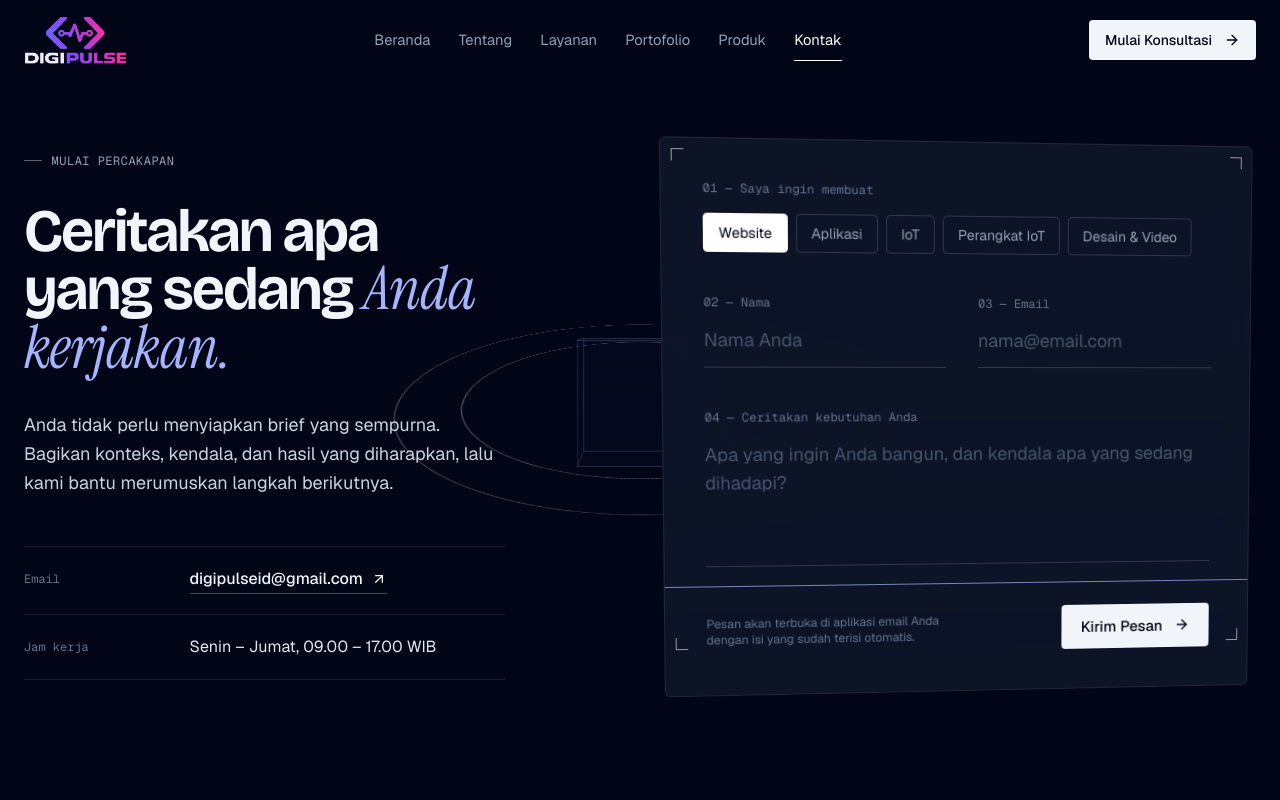
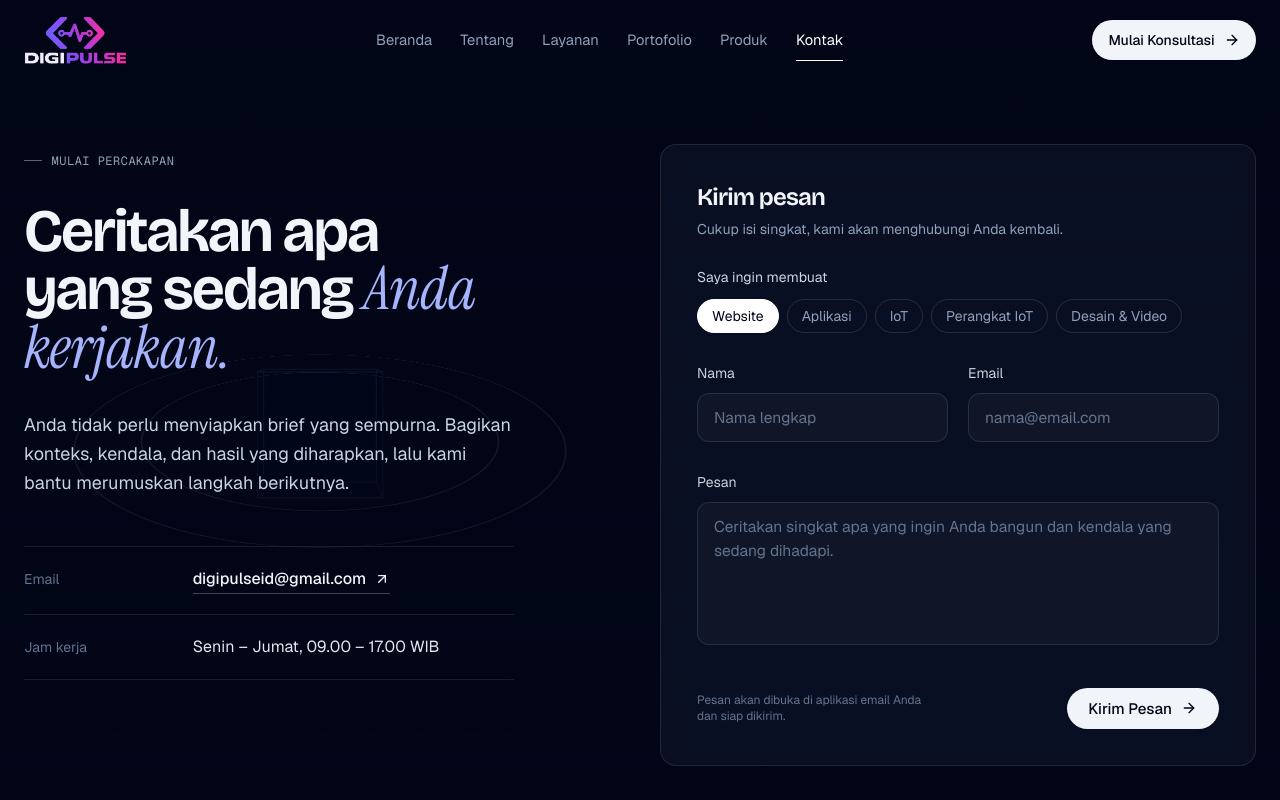
Before and after one commit to digipulse26/digipulse, a React (Vite) app: page /kontak in a window 1280 px wide. Shown: the top 800 px of the page. Built offline with nearby package versions, Linux system fonts and the light colour scheme.

Commit message:
Soften buttons and simplify contact form

```diff
--- a/src/components/Navbar.jsx
+++ b/src/components/Navbar.jsx
@@ -58,8 +58,8 @@ export default function Navbar() {
 
         <div className="flex items-center gap-3">
           <Link to="/kontak" className="btn btn-primary hidden sm:inline-flex !py-2.5 !px-4 !text-sm">Mulai Konsultasi <ArrowRight className="w-4 h-4" /></Link>
-          <button className="lg:hidden h-10 px-3 mono text-xs uppercase tracking-wider border rule rounded" onClick={() => setOpen(!open)} aria-label={open ? 'Tutup menu' : 'Buka menu'} aria-expanded={open}>
-            {open ? 'Tutup' : 'Menu'}
+          <button className="lg:hidden h-10 px-4 text-sm border rule rounded-full hover:border-white/30 transition-colors" onClick={() => setOpen(!open)} aria-label={open ? 'Tutup menu' : 'Buka menu'} aria-expanded={open}>
+            {open ? "Tutup" : "Menu"}
           </button>
         </div>
       </div>
--- a/src/index.css
+++ b/src/index.css
@@ -65,13 +65,20 @@ h1, h2, h3, .display { font-family: 'Bricolage Grotesque', 'Geist', system-ui, s
   .label .n { color: rgb(var(--primary-soft)); }
   .mono { font-family: 'Geist Mono', ui-monospace, monospace; }
 
-  .btn { display: inline-flex; align-items: center; gap: .75rem; padding: .9rem 1.25rem; border-radius: 4px; font-weight: 500; font-size: .95rem; line-height: 1; transition: background .2s, color .2s, border-color .2s; }
-  .btn svg { transition: transform .25s ease; }
+  /* Tombol: bentuk kapsul lembut, isian warna meluncur halus saat disorot */
+  .btn { position: relative; isolation: isolate; overflow: hidden; display: inline-flex; align-items: center; gap: .6rem; padding: .8rem 1.35rem; border-radius: 999px; font-weight: 500; font-size: .95rem; line-height: 1; letter-spacing: -0.005em; transition: color .35s ease, border-color .35s ease, transform .2s ease; }
+  .btn::before { content: ''; position: absolute; inset: 0; z-index: -1; border-radius: inherit; transform: translateY(101%); transition: transform .45s cubic-bezier(.2,.8,.2,1); }
+  .btn:hover::before { transform: translateY(0); }
+  .btn:active { transform: scale(.98); }
+  .btn svg { transition: transform .35s cubic-bezier(.2,.8,.2,1); }
   .btn:hover svg { transform: translateX(3px); }
   .btn-primary { background: rgb(var(--foreground)); color: rgb(var(--background)); }
-  .btn-primary:hover { background: rgb(var(--primary)); color: #fff; }
-  .btn-ghost { border: 1px solid rgb(255 255 255 / .18); color: rgb(var(--foreground)); }
-  .btn-ghost:hover { border-color: rgb(var(--foreground)); }
+  .btn-primary::before { background: rgb(var(--primary)); }
+  .btn-primary:hover { color: #fff; }
+  .btn-ghost { border: 1px solid rgb(255 255 255 / .16); color: rgb(var(--foreground)); }
+  .btn-ghost::before { background: rgb(255 255 255 / .07); }
+  .btn-ghost:hover { border-color: rgb(255 255 255 / .3); }
+  .btn:focus-visible { outline: 2px solid rgb(var(--primary-soft)); outline-offset: 3px; }
   .link { display: inline-flex; align-items: center; gap: .5rem; font-weight: 500; border-bottom: 1px solid rgb(255 255 255 / .25); padding-bottom: 2px; transition: border-color .2s, color .2s; }
   .link:hover { border-color: rgb(var(--primary-soft)); color: rgb(var(--primary-soft)); }
   .link svg { transition: transform .25s; }
--- a/src/pages/Contact.jsx
+++ b/src/pages/Contact.jsx
@@ -1,11 +1,11 @@
 import React, { useState } from 'react';
 import { ArrowRight, ArrowUpRight } from 'lucide-react';
 import { EMAIL } from '../data';
-import { Tilt, Label } from '../components/fx';
+import { Label } from '../components/fx';
 import { VRStage } from './Portfolio';
 
 const kinds = ['Website', 'Aplikasi', 'IoT', 'Perangkat IoT', 'Desain & Video'];
-const input = 'w-full bg-transparent border-0 border-b border-white/15 px-0 py-3 text-lg text-white placeholder:text-slate-600 focus:border-primary-soft focus:outline-none focus:ring-0 transition-colors';
+const field = 'mt-2 w-full rounded-xl bg-white/[0.03] border border-white/10 px-4 py-3 text-[0.97rem] text-white placeholder:text-slate-500 transition-colors hover:border-white/20 focus:border-primary-soft/70 focus:bg-white/[0.05] focus:outline-none';
 
 export default function Contact() {
   const [kind, setKind] = useState('Website');
@@ -18,46 +18,55 @@ export default function Contact() {
   };
   return (
     <section className="relative overflow-hidden min-h-screen pt-36 pb-24">
-      <VRStage className="absolute inset-0 opacity-50" />
-      <div className="absolute inset-0 bg-gradient-to-b from-background/60 via-background/30 to-background pointer-events-none" />
-      <div className="relative max-w-7xl mx-auto px-6 grid lg:grid-cols-12 gap-14">
+      <VRStage className="absolute inset-0 lg:right-1/2 opacity-20" />
+      <div className="absolute inset-0 bg-gradient-to-b from-background/70 via-background/40 to-background pointer-events-none" />
+      <div className="relative max-w-7xl mx-auto px-6 grid lg:grid-cols-12 gap-14 lg:gap-10">
         <div className="lg:col-span-5">
           <Label className="page-enter">Mulai percakapan</Label>
           <h1 className="mt-8 text-[2.75rem] sm:text-6xl leading-[0.98] page-enter" style={{ animationDelay: '80ms' }}>Ceritakan apa yang sedang <span className="serif">Anda kerjakan.</span></h1>
           <p className="mt-8 text-lg text-slate-300 leading-relaxed page-enter" style={{ animationDelay: '160ms' }}>Anda tidak perlu menyiapkan brief yang sempurna. Bagikan konteks, kendala, dan hasil yang diharapkan, lalu kami bantu merumuskan langkah berikutnya.</p>
           <dl className="mt-12 border-t rule page-enter" style={{ animationDelay: '240ms' }}>
             <div className="py-5 border-b rule grid grid-cols-3 gap-4">
-              <dt className="mono text-xs text-slate-500 pt-1">Email</dt>
+              <dt className="text-sm text-slate-500 pt-0.5">Email</dt>
               <dd className="col-span-2"><a href={`mailto:${EMAIL}`} className="link">{EMAIL} <ArrowUpRight className="w-4 h-4" /></a></dd>
             </div>
             <div className="py-5 border-b rule grid grid-cols-3 gap-4">
-              <dt className="mono text-xs text-slate-500 pt-1">Jam kerja</dt>
+              <dt className="text-sm text-slate-500 pt-0.5">Jam kerja</dt>
               <dd className="col-span-2 text-slate-200">Senin – Jumat, 09.00 – 17.00 WIB</dd>
             </div>
           </dl>
         </div>
 
-        <div className="lg:col-span-6 lg:col-start-7 scene">
-          <Tilt max={4} className="page-enter rounded-[6px]">
-            <form onSubmit={submit} className="relative panel bg-secondary/80 backdrop-blur-md p-7 md:p-10 scan space-y-9">
-              <i className="hud tl" /><i className="hud tr" /><i className="hud bl" /><i className="hud br" />
-              <fieldset className="depth-1">
-                <legend className="mono text-xs text-slate-500 mb-4">01 — Saya ingin membuat</legend>
-                <div className="flex flex-wrap gap-2">
-                  {kinds.map((k) => <button type="button" key={k} onClick={() => setKind(k)} aria-pressed={kind === k} className={`px-3.5 py-2 rounded-[4px] text-sm border transition-colors ${kind === k ? 'bg-white text-slate-950 border-white' : 'border-white/15 text-slate-400 hover:text-white hover:border-white/40'}`}>{k}</button>)}
-                </div>
-              </fieldset>
-              <div className="grid sm:grid-cols-2 gap-8 depth-1">
-                <label className="block"><span className="mono text-xs text-slate-500">02 — Nama</span><input required value={f.name} onChange={set('name')} className={input} placeholder="Nama Anda" /></label>
-                <label className="block"><span className="mono text-xs text-slate-500">03 — Email</span><input required type="email" value={f.email} onChange={set('email')} className={input} placeholder="nama@email.com" /></label>
+        <div className="lg:col-span-6 lg:col-start-7 page-enter" style={{ animationDelay: '200ms' }}>
+          <form onSubmit={submit} className="rounded-2xl border border-white/10 bg-secondary/60 backdrop-blur-sm p-6 sm:p-9 space-y-7">
+            <div>
+              <h2 className="text-2xl">Kirim pesan</h2>
+              <p className="mt-1.5 text-sm text-slate-400">Cukup isi singkat, kami akan menghubungi Anda kembali.</p>
+            </div>
+
+            <fieldset>
+              <legend className="text-sm text-slate-300">Saya ingin membuat</legend>
+              <div className="mt-3 flex flex-wrap gap-2">
+                {kinds.map((k) => (
+                  <button type="button" key={k} onClick={() => setKind(k)} aria-pressed={kind === k}
+                    className={`px-3.5 py-1.5 rounded-full text-sm border transition-colors duration-200 ${kind === k ? 'bg-white text-slate-950 border-white' : 'border-white/12 text-slate-400 hover:text-white hover:border-white/30'}`}>
+                    {k}
+                  </button>
+                ))}
               </div>
-              <label className="block depth-1"><span className="mono text-xs text-slate-500">04 — Ceritakan kebutuhan Anda</span><textarea required rows={4} value={f.msg} onChange={set('msg')} className={`${input} resize-none`} placeholder="Apa yang ingin Anda bangun, dan kendala apa yang sedang dihadapi?" /></label>
-              <div className="flex flex-col sm:flex-row sm:items-center justify-between gap-4 depth-2">
-                <p className="text-xs text-slate-500 max-w-[16rem]">Pesan akan terbuka di aplikasi email Anda dengan isi yang sudah terisi otomatis.</p>
-                <button type="submit" className="btn btn-primary justify-between shrink-0 whitespace-nowrap">Kirim Pesan <ArrowRight className="w-4 h-4" /></button>
-              </div>
-            </form>
-          </Tilt>
+            </fieldset>
+
+            <div className="grid sm:grid-cols-2 gap-5">
+              <label className="block"><span className="text-sm text-slate-300">Nama</span><input required value={f.name} onChange={set('name')} className={field} placeholder="Nama lengkap" autoComplete="name" /></label>
+              <label className="block"><span className="text-sm text-slate-300">Email</span><input required type="email" value={f.email} onChange={set('email')} className={field} placeholder="nama@email.com" autoComplete="email" /></label>
+            </div>
+            <label className="block"><span className="text-sm text-slate-300">Pesan</span><textarea required rows={5} value={f.msg} onChange={set('msg')} className={`${field} resize-none`} placeholder="Ceritakan singkat apa yang ingin Anda bangun dan kendala yang sedang dihadapi." /></label>
+
+            <div className="pt-2 flex flex-col-reverse sm:flex-row sm:items-center justify-between gap-4">
+              <p className="text-xs text-slate-500 sm:max-w-[15rem]">Pesan akan dibuka di aplikasi email Anda dan siap dikirim.</p>
+              <button type="submit" className="btn btn-primary justify-center shrink-0 whitespace-nowrap">Kirim Pesan <ArrowRight className="w-4 h-4" /></button>
+            </div>
+          </form>
         </div>
       </div>
     </section>
```
